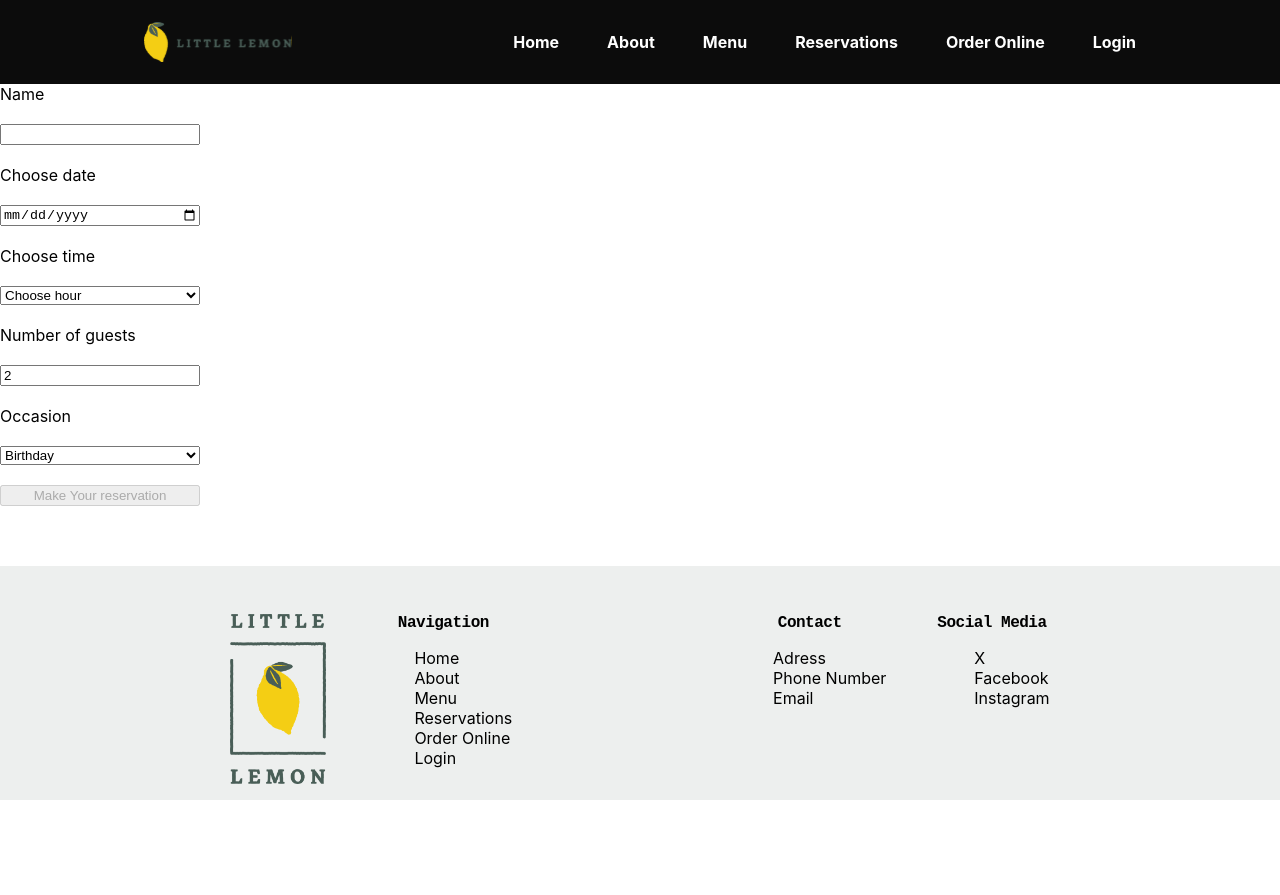
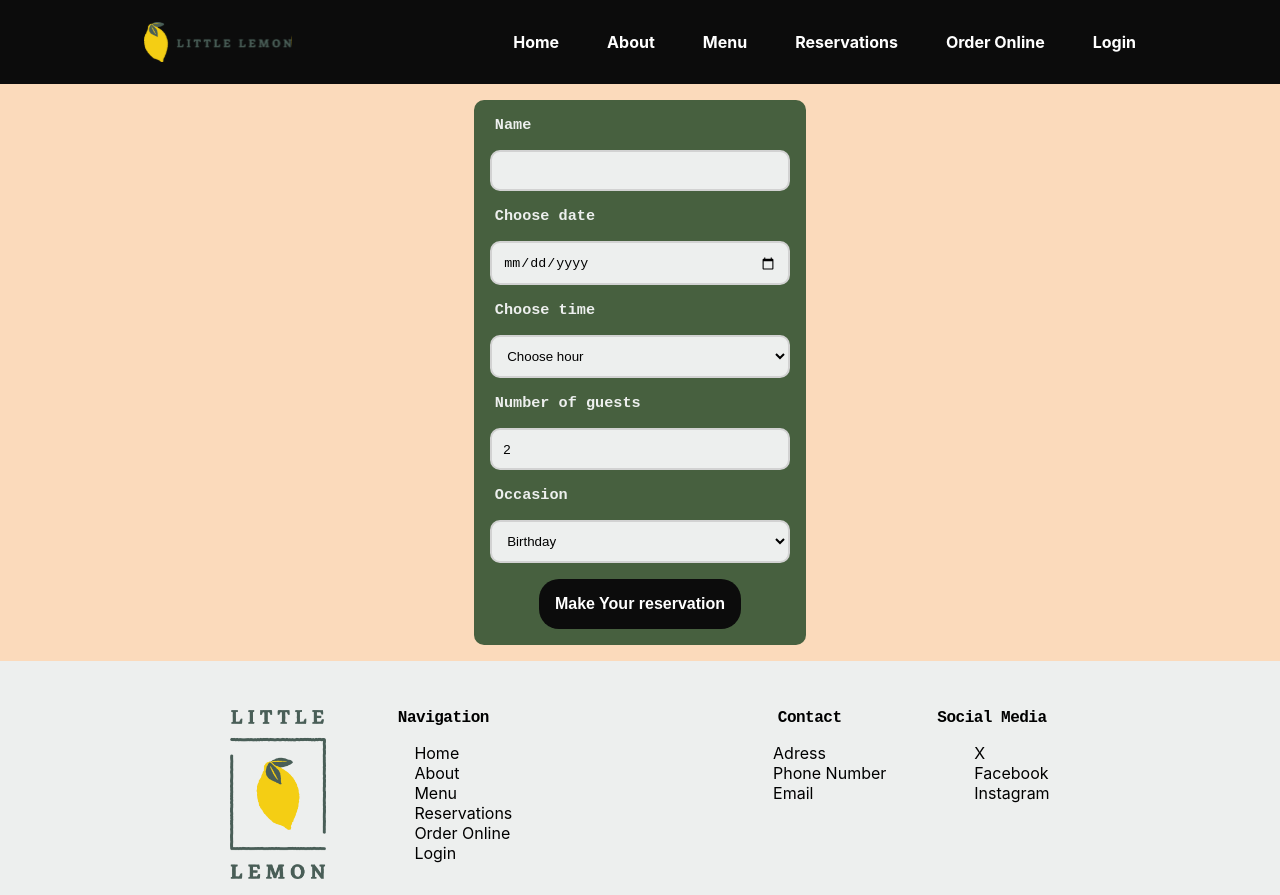
Before and after one commit to mroscardd/Capstone-React, a React (Create React App) app: page /booking in a window 1280 px wide. Before the commit the page ends 800 px from the top, so only its background shows below. Built offline with nearby package versions, Linux system fonts and the light colour scheme.

Commit message:
css form

```diff
--- a/src/App.css
+++ b/src/App.css
@@ -133,7 +133,7 @@ main{
 
 
 #hero {
-  background: #1e4522d0;
+  background: #47603f;
 
 }
 
@@ -462,17 +462,71 @@ min-width: 30ch;
 /*=============
     BOOKINGPAGE
   =============*/
+.bookingPage{
+  display: flex;
+  background: #fbdabb;
+  flex: 1 0 auto;
+}
 
-
-.bookingPage{
-
+.formContainer{
+  display: flex;
+  justify-content: center;
+  align-items: center;
+  margin: 0 auto;
+  gap: 3rem;
 }
 
 
+form {
+  display: flex;
+  flex-direction: column;
+  justify-content: center;
+  gap:1rem;
+  align-items: center;
+  margin: 1rem auto;
+  border-radius: 10px;
+  width: 300px;
+  padding: 1rem;
+  background: #47603f;
 
-form {
-  flex: 1;
-  display: grid;
-  max-width: 200px;
-  gap:20px;
   }
+
+  form label{
+    font-family: 'Courier New', Courier, monospace;
+    color: #edefee;
+    font-weight: bold;
+    align-self: start;
+    margin-left: 0.3rem;
+    font-size: 0.95rem;
+
+  }
+
+  form input, select {
+    padding: 0.7rem;
+    border-radius: 10px;
+    border: 2px solid rgb(210, 210, 210) ;
+    width: 300px;
+    box-sizing: border-box;
+    background: #edefee
+  }
+
+  form p {
+    color: #ffa658f7;
+    margin: 0;
+    font-style: italic;
+    font-size: 0.8rem;
+    align-self: start;
+    margin-left: 0.3rem;
+  }
+
+.sumbitButton{
+    background: #0c0c0c;
+    color: #ffffff;
+    font-size: 1rem;
+    font-weight: bold;
+    border-radius: 20px;
+    border: none;
+    width: fit-content;
+    padding: 1rem;
+    cursor: pointer
+  }
--- a/src/components/Form.js
+++ b/src/components/Form.js
@@ -56,7 +56,7 @@ function Form({availableTimes, dispatch, submitForm}) {
             onBlur={() => setBlur({...blur, blurName: true})}
             />
         {data.name.length < 4 && blur.blurName &&
-        <p>Name is required at least 4 characters</p>}
+        <p>* Name is required at least 4 characters</p>}
 
         <label htmlFor="res-date">Choose date</label>
         <input
@@ -69,7 +69,7 @@ function Form({availableTimes, dispatch, submitForm}) {
             onBlur={() => setBlur({...blur, blurDate: true})}
             />
         {new Date(data.date) <= today && blur.blurDate &&
-        <p>Invalid date</p>}
+        <p>* Choose a valid date</p>}
 
         <label htmlFor="res-time">Choose time</label>
         <select
@@ -84,7 +84,7 @@ function Form({availableTimes, dispatch, submitForm}) {
             {availableTimes?.map(p => <option key={p} value={p}>{p}</option>)}
         </select>
         {data.time === '' && blur.blurTime &&
-        <p>Choose the hour</p>}
+        <p>* Choose the hour</p>}
         <label htmlFor="guests">Number of guests</label>
         <input
             type="number"
@@ -107,7 +107,8 @@ function Form({availableTimes, dispatch, submitForm}) {
             <option value="Enjoy">Enjoy</option>
             <option value="Anniversary">Anniversary</option>
         </select>
-        <input type="submit"
+        <input className="sumbitButton"
+            type="submit"
             value="Make Your reservation"
             aria-label="On Click"
             disabled={isValid}
--- a/src/views/BookingPage.js
+++ b/src/views/BookingPage.js
@@ -3,7 +3,9 @@ import Form from '../components/Form'
 function BookingPage({availableTimes, dispatch, submitForm}) {
     return(
         <section className="bookingPage">
+            <div class="formContainer">
                 <Form availableTimes={availableTimes} dispatch = {dispatch} submitForm={submitForm}/>
+            </div>
         </section>
     )
 }
--- a/src/views/ConfirmedBooking.js
+++ b/src/views/ConfirmedBooking.js
@@ -1,8 +1,11 @@
+import good from '../assets/greek salad.jpg'
+
 
 function ConfirmedBooking() {
     return(
         <div>
-            <h2>Booking confirmed!!</h2>
+            <h1>Booking confirmed!!</h1>
+            <img scr={good} alt="ok logo" style={{width:'100px', zIndex:'10'}}/>
         </div>
     )
 
```
Also changed, not shown: src/assets/good.png (added).
